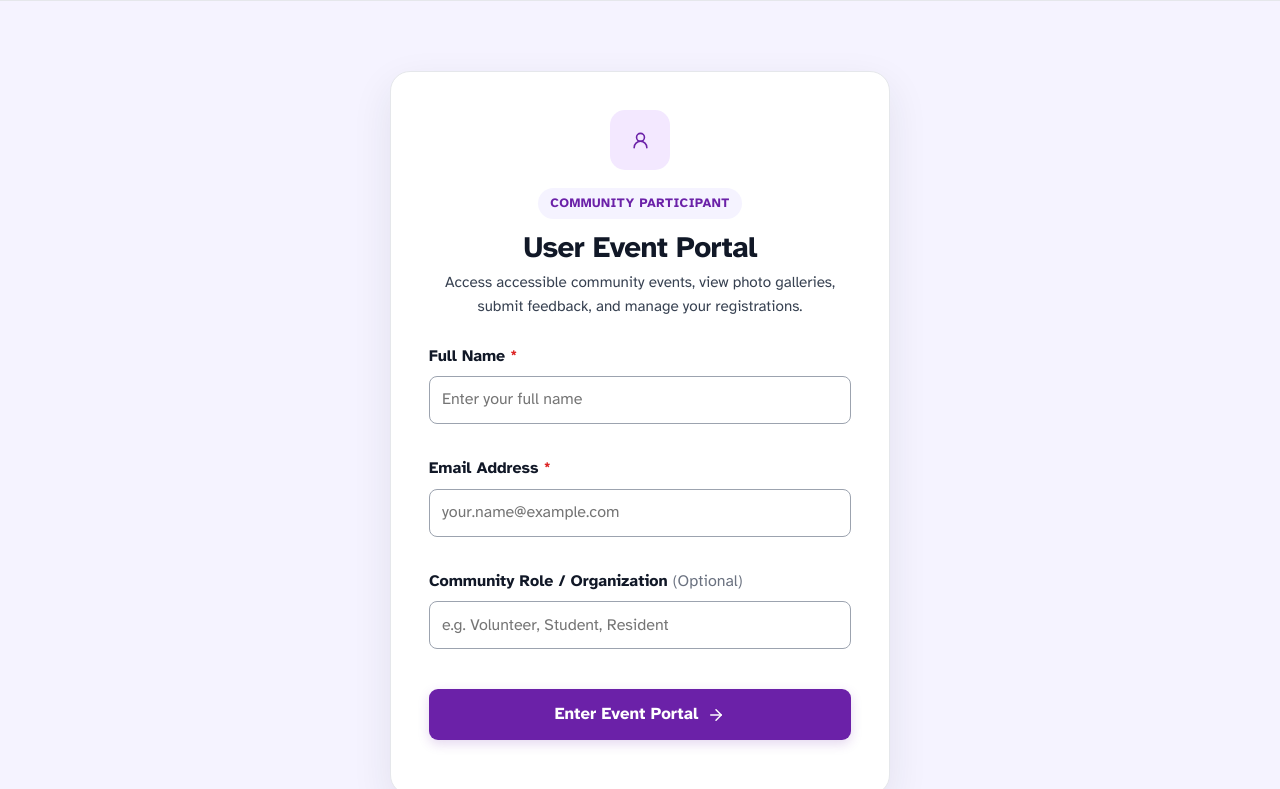
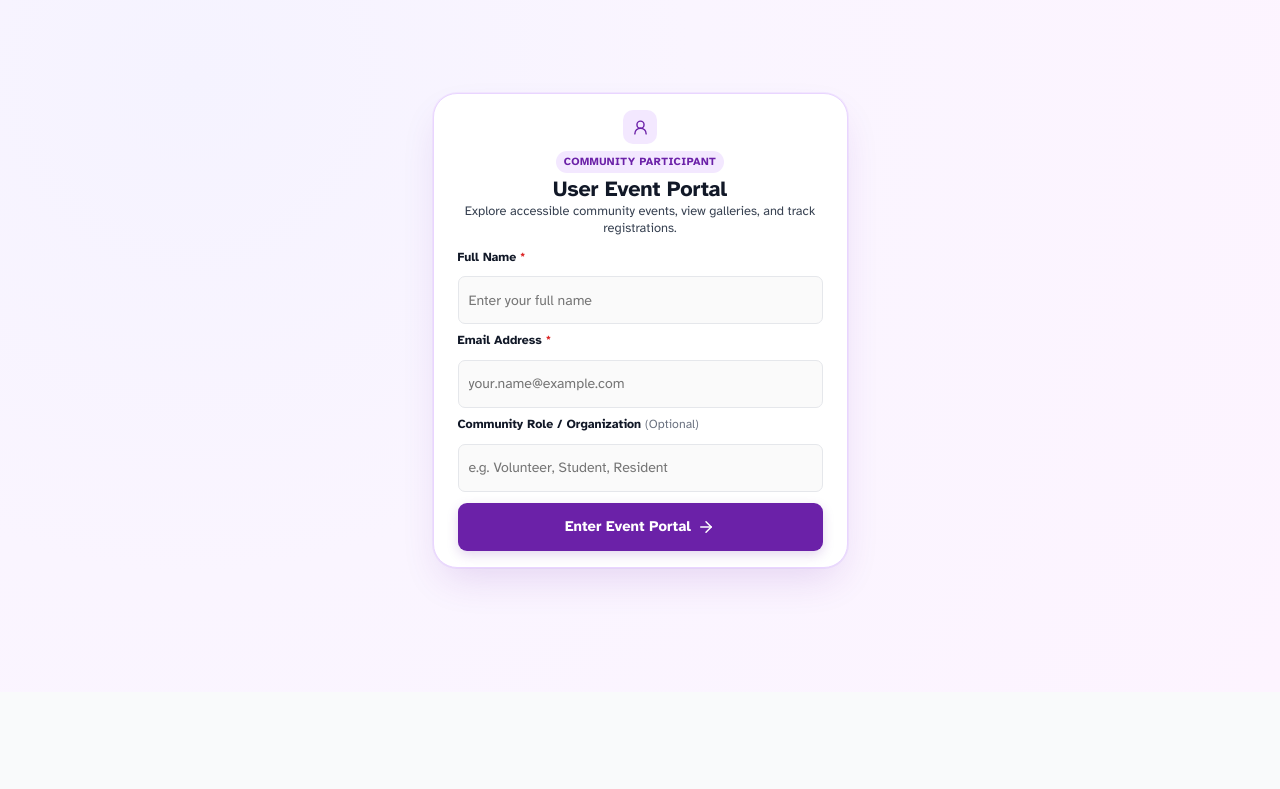
Before and after one commit to NaveenKumar-AK/Event-portal, a website: page public/login.html in a window 1280 px wide. Shown: the part 108-897 px from the top of the page. After the commit the page ends 800 px from the top, so only its background shows below. Drawn offline with Linux system fonts and the light colour scheme.

Commit message:
Changes made

```diff
--- a/public/js/app.js
+++ b/public/js/app.js
@@ -265,7 +265,6 @@
 
     return `
       <header class="site-header">
-        <div class="topline">A unified platform for accessible public services</div>
         <div class="nav-shell">
           <button class="brand" id="brandBtn" aria-label="ServeDeServe Event Portal home">
             <span class="brand__mark" aria-hidden="true">
--- a/public/js/shared.js
+++ b/public/js/shared.js
@@ -353,7 +353,6 @@ function renderHeader(activePage = '') {
   if (isLoginPage) {
     return `
       <header class="site-header">
-        <div class="topline">A unified platform for accessible public services</div>
         <div class="nav-shell">
           <a href="/" class="brand" aria-label="ServeDeServe Event Portal home">
             <span class="brand__mark" aria-hidden="true">
@@ -376,7 +375,6 @@ function renderHeader(activePage = '') {
 
   return `
     <header class="site-header">
-      <div class="topline">A unified platform for accessible public services</div>
       <div class="nav-shell">
         <a href="/" class="brand" aria-label="ServeDeServe Event Portal home">
           <span class="brand__mark" aria-hidden="true">
--- a/public/login.html
+++ b/public/login.html
@@ -7,18 +7,107 @@
   <meta name="description" content="Sign in to ServeDeServe as an Administrator or access the Community User Event Portal.">
   <link rel="stylesheet" href="/css/style.css">
   <style>
+    html, body {
+      height: 100vh;
+      max-height: 100vh;
+      overflow: hidden;
+      margin: 0;
+      padding: 0;
+    }
+    #app {
+      height: 100vh;
+      display: flex;
+      flex-direction: column;
+      overflow: hidden;
+    }
+    .login-page-main {
+      flex: 1;
+      display: flex;
+      align-items: center;
+      justify-content: center;
+      padding: 0 16px;
+      background: radial-gradient(circle at 15% 15%, #f5f3ff 0%, #faf5ff 40%, #fdf4ff 100%);
+      overflow: hidden;
+    }
+    .login-card-compact {
+      width: min(100%, 415px);
+      background: #ffffff;
+      border: 1.5px solid #e9d5ff;
+      border-radius: 24px;
+      padding: 16px 24px;
+      box-shadow: 0 18px 40px -10px rgba(107, 33, 168, 0.16), 0 0 0 1px #f3e8ff;
+      text-align: center;
+      margin: auto;
+    }
     .portal-badge {
       display: inline-flex;
       align-items: center;
-      gap: 6px;
-      background: var(--very-light);
+      gap: 4px;
+      background: #f3e8ff;
       color: var(--primary);
-      padding: 5px 12px;
+      padding: 2px 8px;
       border-radius: 999px;
-      font-size: 0.8rem;
+      font-size: 0.68rem;
       font-weight: 700;
       letter-spacing: 0.04em;
-      margin-bottom: 12px;
+      margin-bottom: 4px;
+    }
+    .login-icon-compact {
+      width: 34px;
+      height: 34px;
+      border-radius: 10px;
+      background: #f3e8ff;
+      color: var(--primary);
+      display: grid;
+      place-items: center;
+      margin: 0 auto 4px;
+    }
+    .login-icon-compact svg {
+      width: 17px;
+      height: 17px;
+    }
+    .login-form-compact {
+      margin-top: 10px;
+      display: flex;
+      flex-direction: column;
+      gap: 7px;
+      text-align: left;
+    }
+    .login-form-compact .field {
+      margin-bottom: 0;
+    }
+    .login-form-compact label {
+      font-size: 0.77rem;
+      font-weight: 700;
+      color: var(--text);
+      margin-bottom: 2px;
+      display: block;
+    }
+    .login-form-compact input {
+      padding: 6px 10px;
+      font-size: 0.88rem;
+      border-radius: 7px;
+      border: 1px solid var(--border);
+      width: 100%;
+      height: 33px;
+      background: #fafafa;
+      transition: border-color 0.15s, background-color 0.15s;
+    }
+    .login-form-compact input:focus {
+      background: #fff;
+      border-color: var(--primary);
+    }
+    .login-btn-compact {
+      width: 100%;
+      padding: 8px 14px;
+      font-size: 0.92rem;
+      border-radius: 9px;
+      height: 37px;
+      margin-top: 4px;
+      display: inline-flex;
+      align-items: center;
+      justify-content: center;
+      gap: 6px;
     }
   </style>
 </head>
@@ -29,43 +118,39 @@
     function renderLoginPage() {
       document.getElementById('app').innerHTML = `
         ${renderHeader('login')}
-        <main id="main">
-          <div class="login-shell">
-            <div class="login-card" style="width:min(100%, 500px);">
+        <main class="login-page-main" id="main">
+          <div class="login-card-compact">
 
-              <!-- Community User Login Icon & Title -->
-              <div class="login-icon" style="background:#f3e8ff;color:var(--primary);">
+            <div class="login-icon-compact">
               ${icons.userRound}
             </div>
             <div class="portal-badge">COMMUNITY PARTICIPANT</div>
-              <h1 style="font-size:1.85rem;margin-bottom:6px;">User Event Portal</h1>
-              <p style="color:var(--text-2);font-size:0.95rem;margin-bottom:24px;">
-                Access accessible community events, view photo galleries, submit feedback, and manage your registrations.
+            <h1 style="font-size:1.35rem;margin-bottom:2px;color:var(--text);letter-spacing:-0.01em;">User Event Portal</h1>
+            <p style="color:var(--text-2);font-size:0.8rem;margin-bottom:0;line-height:1.35;">
+              Explore accessible community events, view galleries, and track registrations.
             </p>
 
-              <form onsubmit="handleUserLogin(event)" autocomplete="off">
-                <div class="field" style="margin-bottom:14px;text-align:left;">
+            <form onsubmit="handleUserLogin(event)" class="login-form-compact" autocomplete="off">
+              <div class="field">
                 <label for="userName">Full Name <span style="color:var(--error);">*</span></label>
                 <input type="text" id="userName" required placeholder="Enter your full name" autocomplete="off">
               </div>
-                <div class="field" style="margin-bottom:14px;text-align:left;">
+              <div class="field">
                 <label for="userEmail">Email Address <span style="color:var(--error);">*</span></label>
                 <input type="email" id="userEmail" required placeholder="your.name@example.com" autocomplete="off">
               </div>
-                <div class="field" style="margin-bottom:22px;text-align:left;">
+              <div class="field">
                 <label for="userDept">Community Role / Organization <span style="font-weight:400;color:var(--muted);">(Optional)</span></label>
                 <input type="text" id="userDept" placeholder="e.g. Volunteer, Student, Resident" autocomplete="off">
               </div>
 
-                <button type="submit" class="button button--primary" style="width:100%;font-size:1.05rem;">
-                  Enter Event Portal ${icons.arrowRight}
+              <button type="submit" class="button button--primary login-btn-compact">
+                <span>Enter Event Portal</span> ${icons.arrowRight}
               </button>
             </form>
 
           </div>
-          </div>
         </main>
-        ${renderFooter()}
         ${renderA11yPanel()}
       `;
     }
```
Also changed, not shown: public/admin/login.html (+13 -6 lines). Lines whose indentation alone changed are shown as unchanged.
